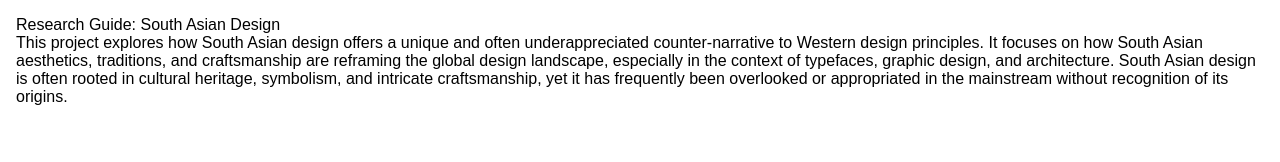
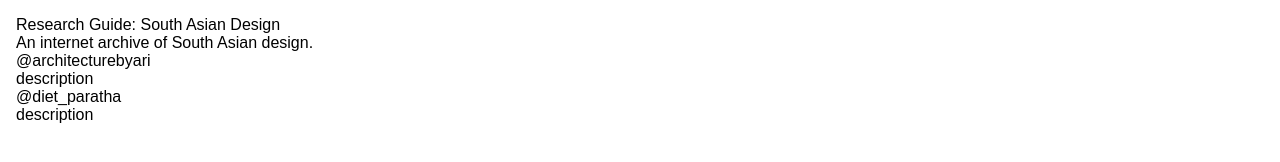
Before and after one commit to k881-droid/south-asian-design, a plain HTML site: page index.html in a window 1280 px wide. Drawn offline with Linux system fonts and the light colour scheme.

Commit message:
Started list
Included 2 sources

```diff
--- a/index.html
+++ b/index.html
@@ -11,7 +11,15 @@
         </header>
 
         <main>
-           This project explores how South Asian design offers a unique and often underappreciated counter-narrative to Western design principles. It focuses on how South Asian aesthetics, traditions, and craftsmanship are reframing the global design landscape, especially in the context of typefaces, graphic design, and architecture. South Asian design is often rooted in cultural heritage, symbolism, and intricate craftsmanship, yet it has frequently been overlooked or appropriated in the mainstream without recognition of its origins.
+           An internet archive of South Asian design.
         </main>
     </body>
-</html>
+
+        <ol>
+            <li><h2>@architecturebyari</h2>
+                <h3>  <a href="https://www.instagram.com/architecturebyari/?g=5"></a> </h3>
+                <p> description </p> </li>
+
+            <li><h2> @diet_paratha </h2>
+                <h3> <a href="https://www.instagram.com/diet_paratha/"></a></h3>
+                <p> description </p>
```
